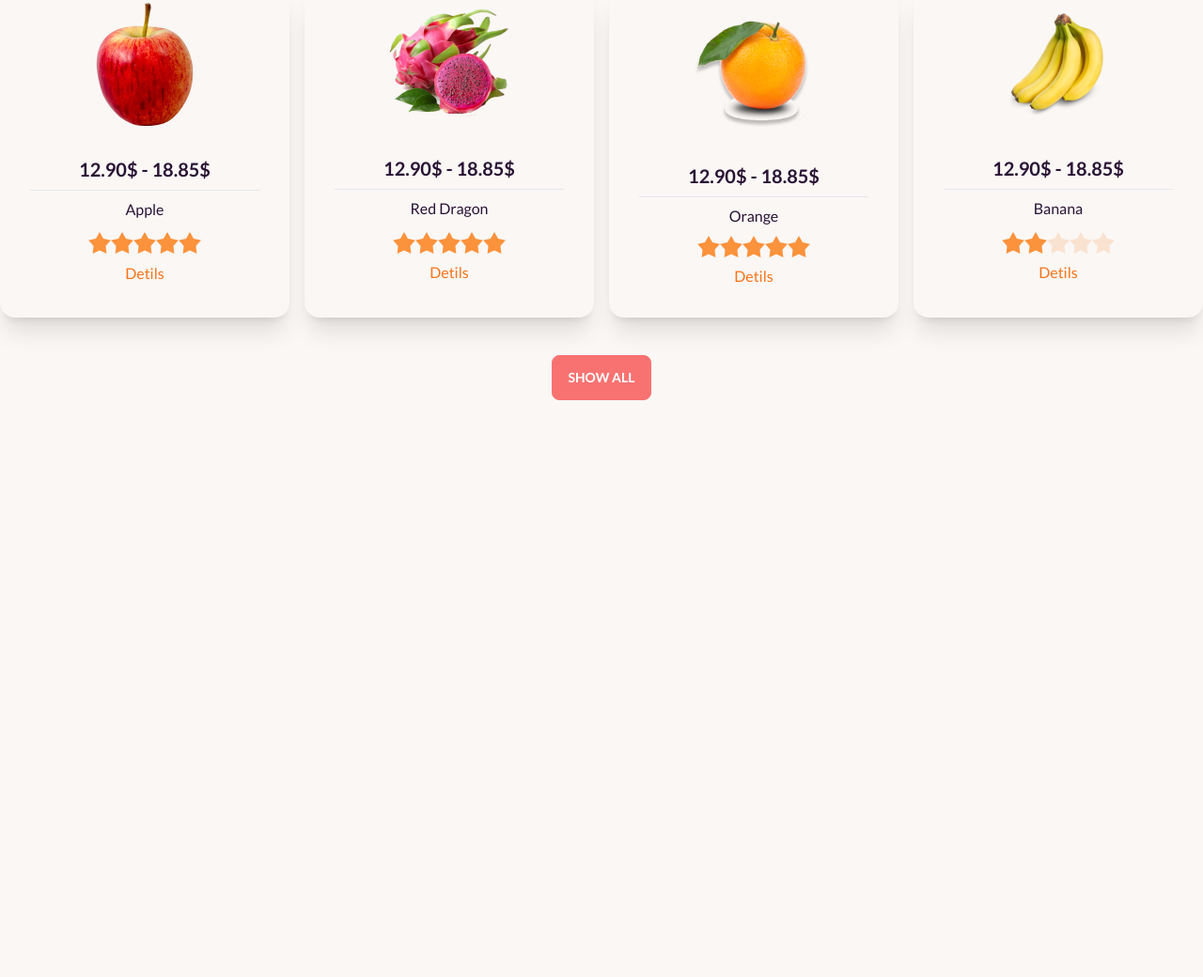
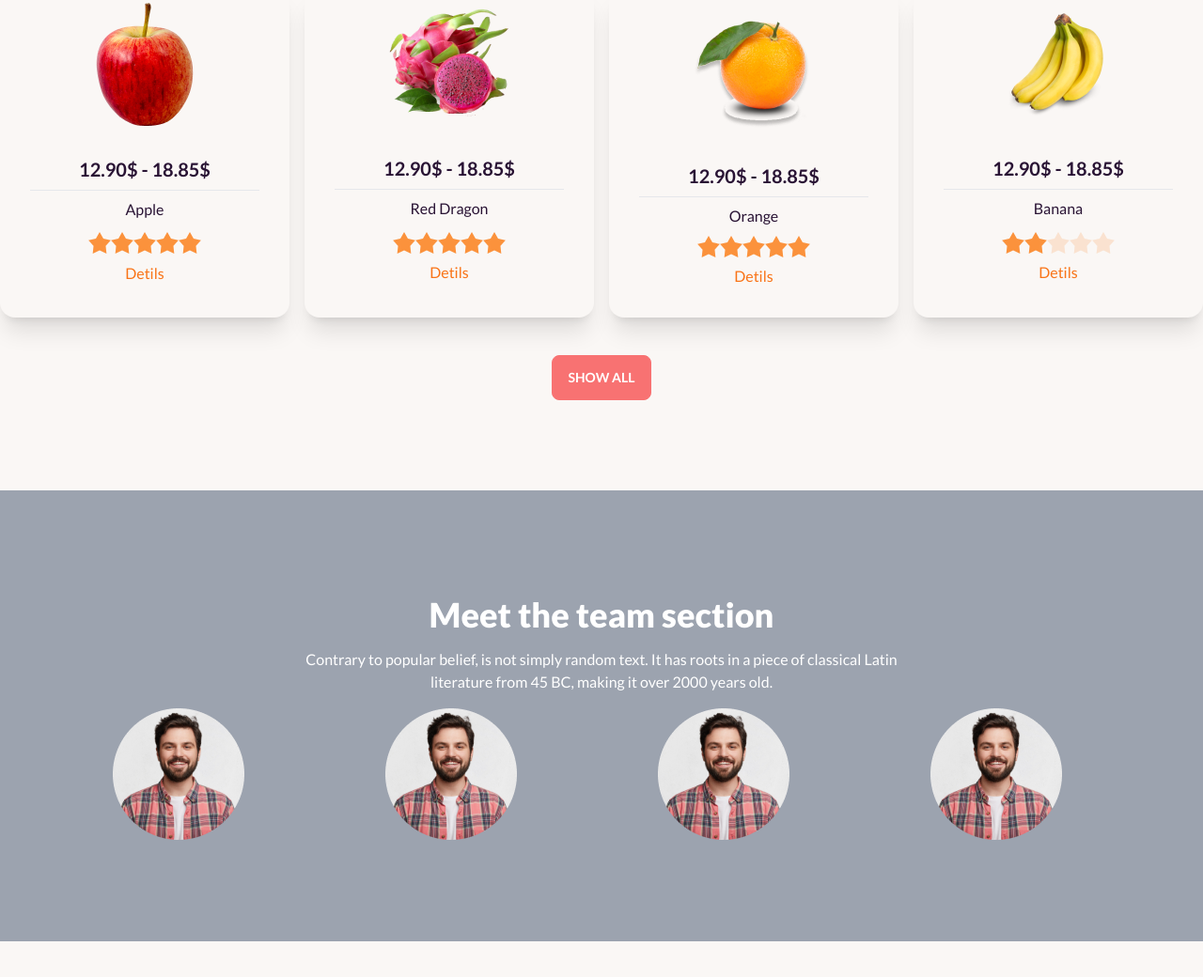
Before and after one commit to rxasif07/assanment-3, a plain HTML site: page index.html in a window 1280 px wide. Shown: the part 1318-2358 px from the top of the page at 94% size. Before the commit the page ends 1760 px from the top, so only its background shows below. Drawn offline with nearby package versions, Linux system fonts and the light colour scheme.

Commit message:
today last tuch

```diff
--- a/index.html
+++ b/index.html
@@ -214,8 +214,7 @@
               <input type="radio" name="rating-2" class="mask mask-star-2 bg-orange-400" checked />
             </div>
 
-            <p class="text-orange-500 text-center">Detils</p>
-
+                <p class="text-orange-500 text-center">Detils</p>
 
           </div>
         </div>
@@ -277,6 +276,35 @@
      </section>
 
 
+     <!-- team section-->
+
+     <section>
+      <div class=" max-w-screen-xl mx-auto h-[480px] bg-gray-400 my-24">
+
+        <div class="text-center pt-28">
+          <h1 class="text-4xl font-extrabold text-white ">Meet the team section</h1>
+          <p class="mt-4 text-white">Contrary to popular belief, is not simply random text. It has roots in a piece of classical Latin <br>literature from 45 BC, making it over 2000 years old.</p>
+        </div>
+       <!-- 1 st temamemer -->
+        <div class="">
+          <div class=" grid grid-cols-4  mt-4 ml-[120px]">
+
+              <img src="./images/member1.png" alt="">
+              <img src="./images/member1.png" alt="">
+              <img src="./images/member1.png" alt="">
+              <img src="./images/member1.png" alt="">
+
+
+          </div>
+
+
+
+
+        </div>
+
+     </section>
+
+
   </main>
 
 
```
Also changed, not shown: images/facebook 1.svg (added), images/linkedin 1.svg (added), images/twitter (1) 1.svg (added).
